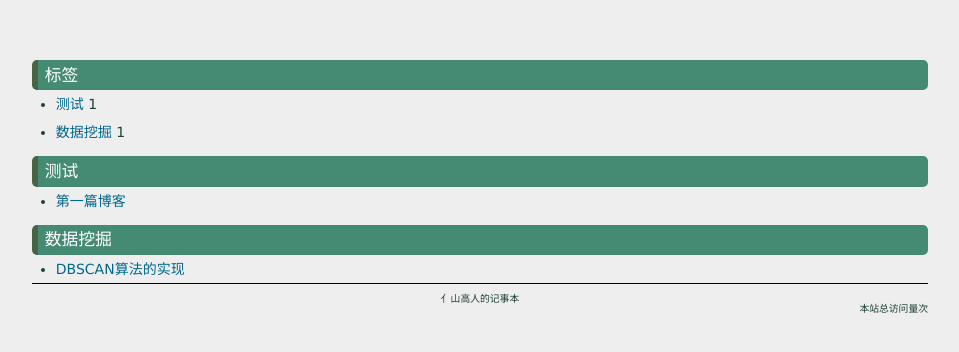
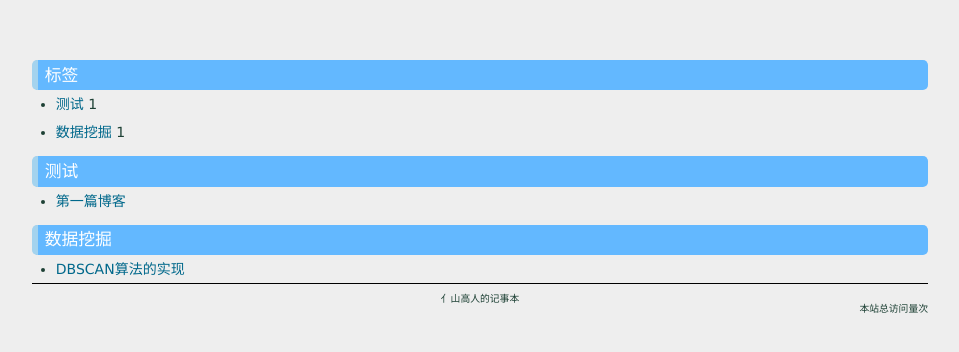
Before and after one commit to XGR-yang/XGR-yang.github.io, a Jekyll site: the page built from tags.html, in a window 1280 px wide. Shown: the top 352 px of the page, without its empty margins (160-1119 px from the left). Built offline with Jekyll 4.4.1, drawn with Linux system fonts in a browser that asks for light colours; nearby versions of some CDN libraries.

Commit message:
change 还

```diff
--- a/css/main.css
+++ b/css/main.css
@@ -102,8 +102,8 @@ h3 {
   border-radius: 0.3em;
   padding: 0.4em 0.3em;
   margin-top: 0.6em;
-  background:#458b74;
-  border-left: 0.4em solid #476544;
+  background:#63b8ff;
+  border-left: 0.4em solid #a4d3ee;
   position:relative; }
 
 p {
```
